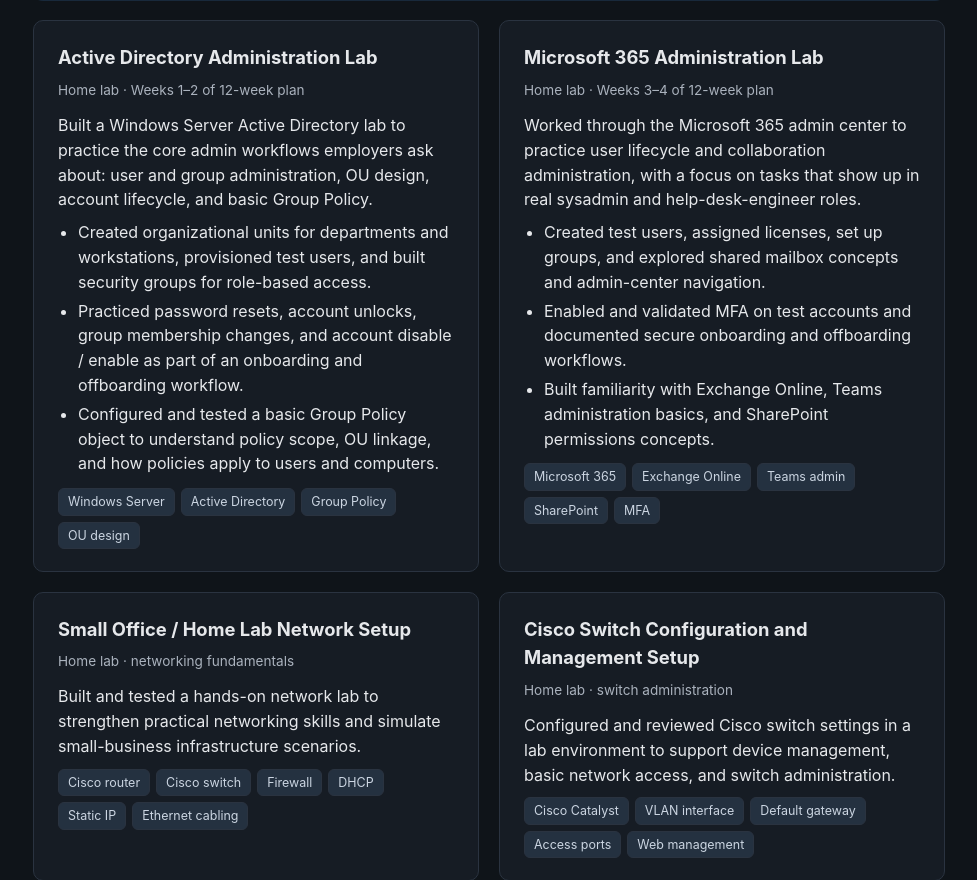
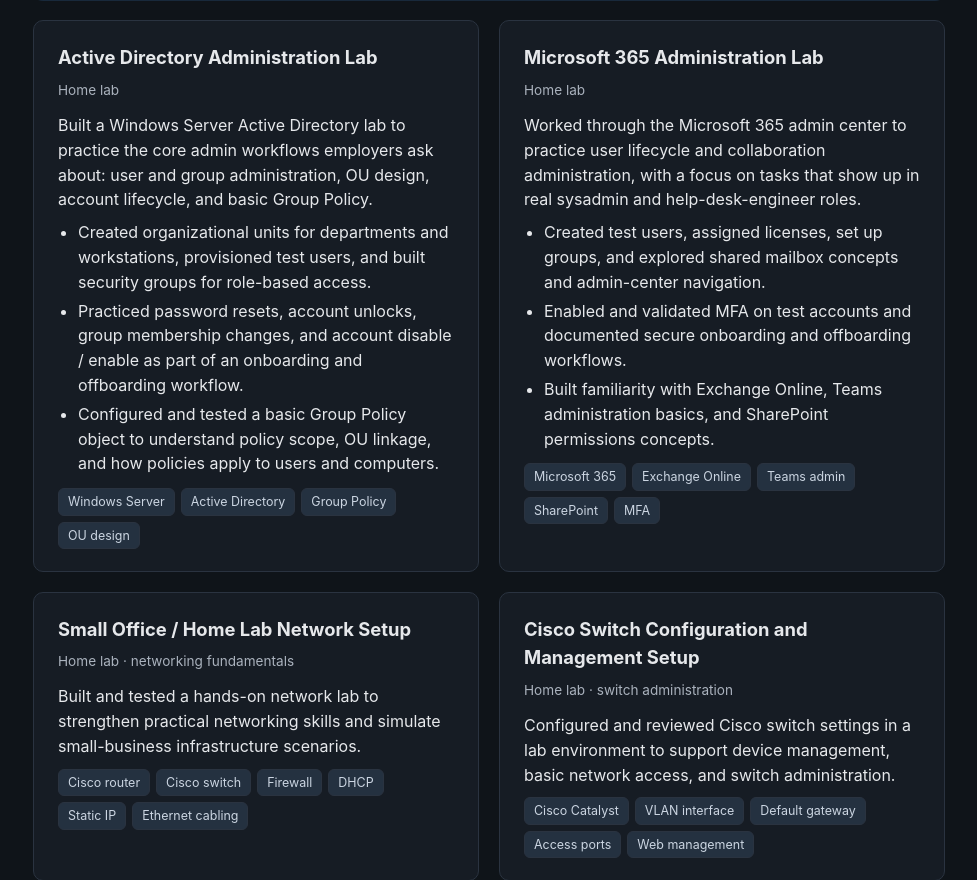
Before and after one commit to marcb-it/marcb-it.github.io, a plain HTML site: page index.html in a window 1280 px wide. Shown: the part 2117-2997 px from the top of the page, without its empty margins (151-1128 px from the left). Drawn offline with Linux system fonts and the light colour scheme.

Commit message:
Update index.html

```diff
--- a/index.html
+++ b/index.html
@@ -409,7 +409,7 @@
         <!-- AD lab -->
         <article class="project-card">
           <h3>Active Directory Administration Lab</h3>
-          <p class="meta">Home lab · Weeks 1–2 of 12-week plan</p>
+          <p class="meta">Home lab</p>
           <p>
             Built a Windows Server Active Directory lab to practice the core admin workflows
             employers ask about: user and group administration, OU design, account lifecycle,
@@ -440,7 +440,7 @@
         <!-- M365 lab -->
         <article class="project-card">
           <h3>Microsoft 365 Administration Lab</h3>
-          <p class="meta">Home lab · Weeks 3–4 of 12-week plan</p>
+          <p class="meta">Home lab</p>
           <p>
             Worked through the Microsoft 365 admin center to practice user lifecycle and
             collaboration administration, with a focus on tasks that show up in real
```
